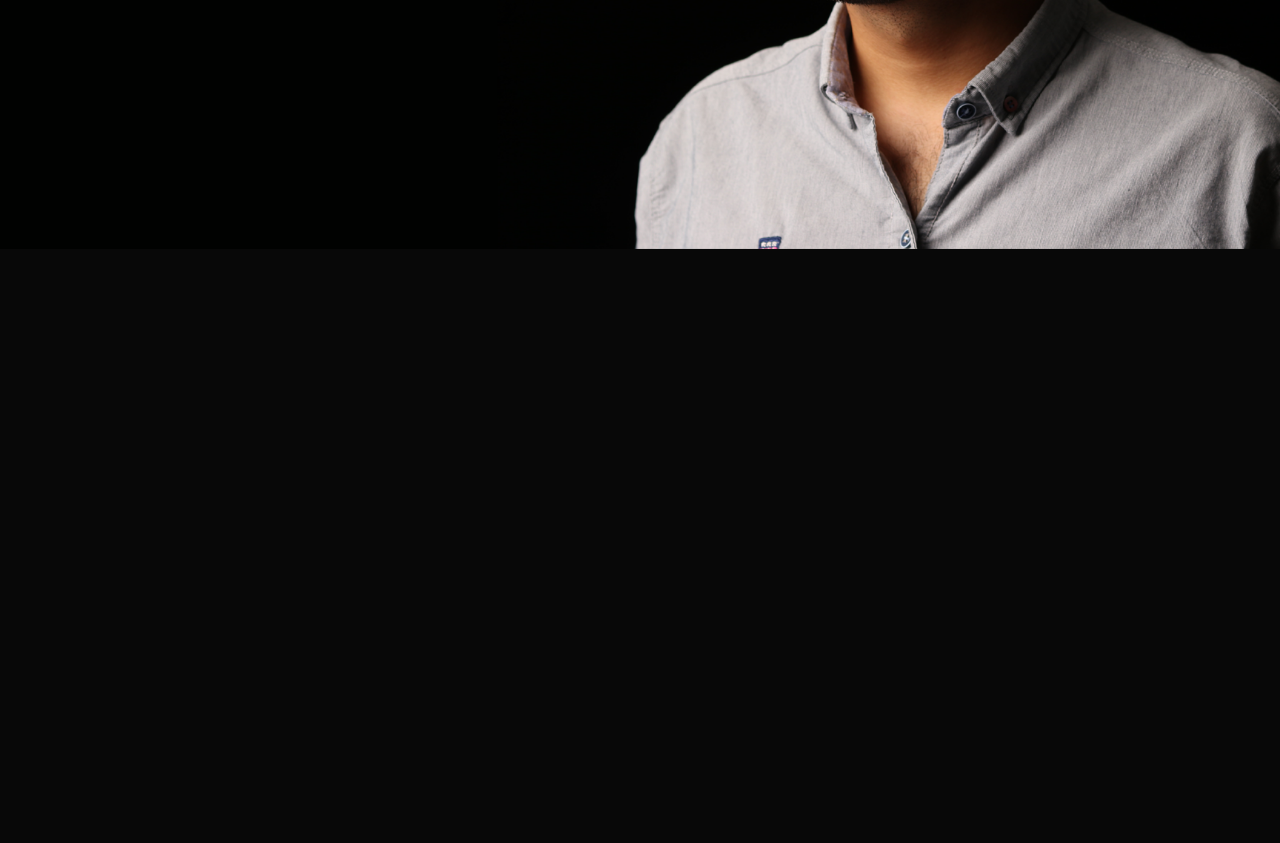
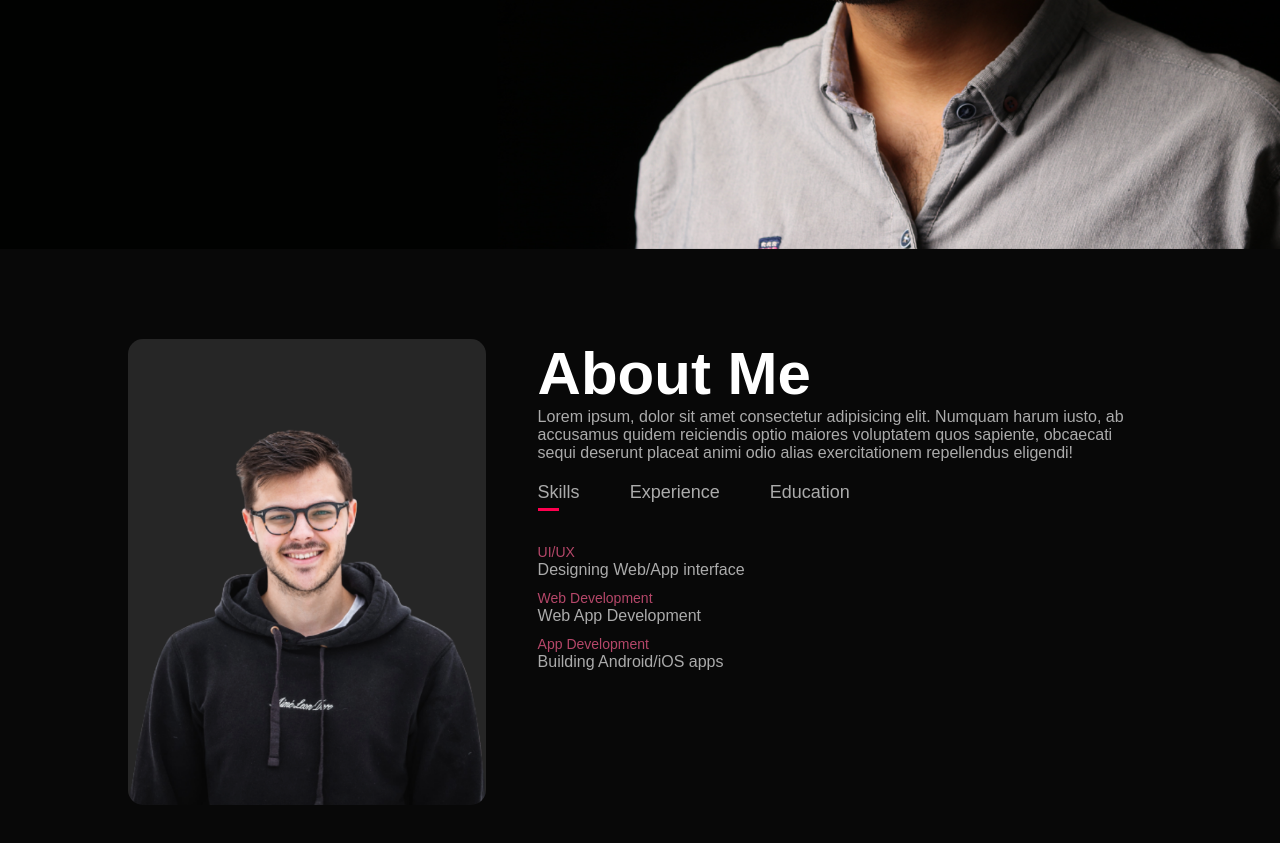
Before and after one commit to hasnatuz-zahara/Portfolio-website, a plain HTML site: page index.html in a window 1280 px wide. Shown: the part 551-1394 px from the top of the page. Before the commit the page ends 800 px from the top, so only its background shows below. Drawn offline with Linux system fonts and the light colour scheme.

Commit message:
About page

```diff
--- a/index.html
+++ b/index.html
@@ -26,6 +26,64 @@
         </div>
     </div>
 
+    <div id="about">
+        <div class="container">
+            <div class="row">
+                <div class="about-col-1">
+                    <img src="img/user.png">
+                </div>
+                <div class="about-col-2">
+                    <h1 class="sub-title">About Me</h1>
+                    <p>Lorem ipsum, dolor sit amet consectetur adipisicing elit. Numquam harum iusto, ab accusamus quidem reiciendis optio maiores voluptatem quos sapiente, obcaecati sequi deserunt placeat animi odio alias exercitationem repellendus eligendi!</p>
+
+                    <div class="tab-titles">
+                        <p class="tab-links active-link" onclick="opentab('skills')">Skills</p>
+                        <p class="tab-links" onclick="opentab('experience')">Experience</p>
+                        <p class="tab-links" onclick="opentab('education')">Education</p>
+                    </div>
+                    <div class="tab-contents active-tab" id="skills">
+                        <ul>
+                            <li><span>UI/UX</span><br>Designing Web/App interface</li>
+                            <li><span>Web Development</span><br>Web App Development</li>
+                            <li><span>App Development</span><br>Building Android/iOS apps</li>
+                        </ul>
+                    </div>
+                    <div class="tab-contents" id="experience">
+                        <ul>
+                            <li><span>2021 - Current</span><br>UI/UX Design Training at ET Institute</li>
+                            <li><span>2019 - 20201</span><br>Team lead at StarApp LLC.</li>
+                            <li><span>2017 - 2019</span><br>UI/UX Design Executive at Coin Digital Ltd.</li>
+                            <li><span>2016 - 2017</span><br>Internship at ekart eCommerce.</li>
+                        </ul>
+                    </div>
+                    <div class="tab-contents" id="education">
+                        <ul>
+                            <li><span>2016</span><br>UI/UX Design Training at ET Institute</li>
+                            <li><span>2016</span><br>MBA from MIT Bangalore.</li>
+                            <li><span>2014</span><br>BBA from ISM Bangalore</li>
+                        </ul>
+                    </div>
+                </div>
+            </div>
+        </div>
+    </div>
+
+    <script>
+        var tablinks = document.getElementsByClassName("tab-links");
+        var tabcontents = document.getElementsByClassName("tab-contents")
+
+        function opentab(tabname){
+            for(tablink of tablinks){
+                tablink.classList.remove("active-link");
+            }
+            for(tabcontent of tabcontents){
+                tabcontent.classList.remove("active-tab");
+            }
+            event.currentTarget.classList.add("active-link");
+            document.getElementById(tabname).classList.add("active-tab");
+        }
+    </script>
+
 
 </body>
 </html>
--- a/style.css
+++ b/style.css
@@ -63,3 +63,72 @@ nav ul li a:hover::after{
 .header-text h1 span{
     color: #ff004f;
 }
+
+#about{
+    padding: 80px 0;
+    color: #ababab;
+}
+.row{
+    display: flex;
+    justify-content: space-between;
+    flex-wrap: wrap;
+}
+
+.about-col-1{
+    flex-basis: 35%;
+}
+.about-col-1 img{
+    width: 100%;
+    border-radius: 15px;
+}
+.about-col-2{
+    flex-basis: 60%;
+}
+
+.sub-title{
+    font-size: 60px;
+    font-weight: 600;
+    color: #fff;
+}
+
+.tab-titles{
+    display: flex;
+    margin: 20px 0 40px;
+}
+.tab-links{
+    margin-right: 50px;
+    font-size: 18px;
+    font-weight: 500;
+    cursor: pointer;
+    position: relative;
+}
+
+.tab-links::after{
+    content: '';
+    width: 0;
+    height: 3px;
+    background: #ff004f;
+    position: absolute;
+    left: 0;
+    bottom: -8px;
+    transition: 0.5s;
+}
+.tab-links.active-link::after{
+    width: 50%;
+}
+
+.tab-contents ul li{
+    list-style: none;
+    margin: 10px 0;
+}
+.tab-contents ul li span {
+    color: #b54769;
+    font-size: 14px;
+}
+.tab-contents{
+    display: none;
+}
+
+.tab-contents.active-tab{
+    display: block;
+}
```
